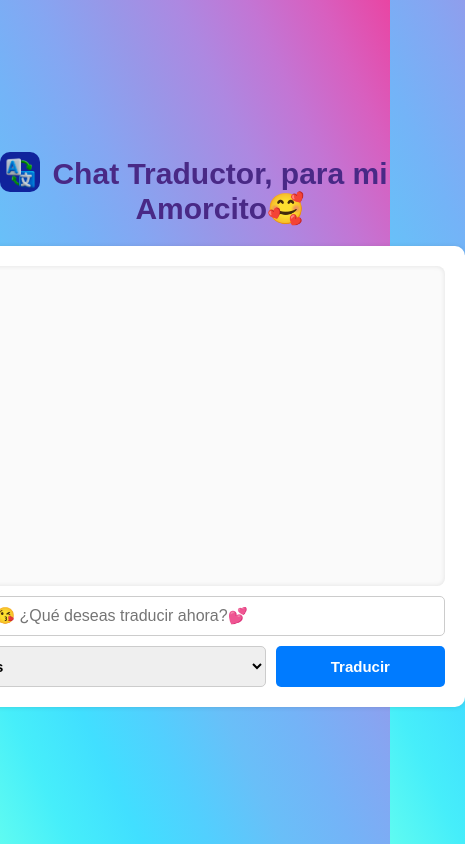
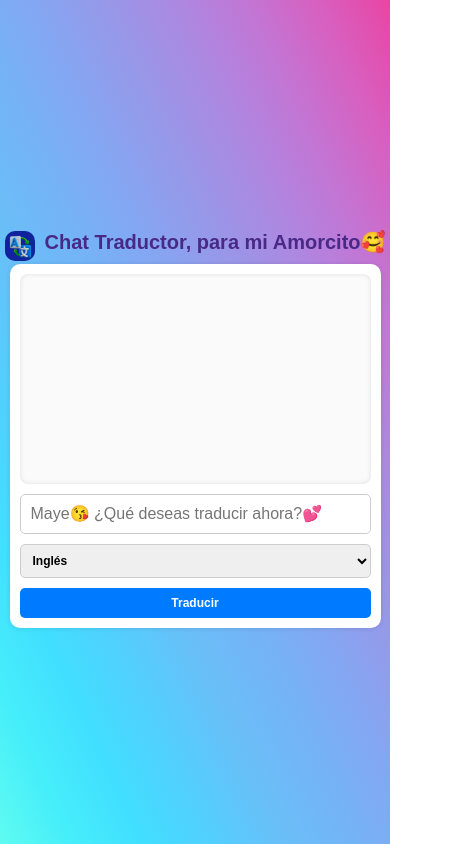
Before and after one commit to Manuel-Sanchez30/traductor, a website: page public/index.html in a window 390 px wide. Shown: the whole page, 465 px wide, since content can reach past the window. Drawn offline with Linux system fonts and the light colour scheme.

Commit message:
se actualiza mediaquerys en el archivo styles.css

```diff
--- a/public/assets/css/styles.css
+++ b/public/assets/css/styles.css
@@ -12,6 +12,7 @@ body{
     height: 100vh;
     margin: 0;
     padding: 0;
+    overflow-x: hidden;
 }
 
 .header__icon{
@@ -141,3 +142,61 @@ body{
 .chat__button:hover{
     background-color: #0a5bb2;
 }
+
+
+/* Teléfonos (pantallas menores a 600px) */
+@media (max-width: 600px) {
+    .chat {
+        width: 90vw;
+        padding: 1rem;
+    }
+
+    .chat__messages {
+        height: 20rem;
+        padding: 0.5rem;
+    }
+
+    .chat__message {
+        font-size: 1.4rem;
+        padding: 1rem;
+    }
+
+    .header__tittle {
+        font-size: 2rem;
+        margin-bottom: 1rem;
+    }
+
+    .header__icon {
+        height: 3rem;
+    }
+
+    .chat__select,
+    .chat__button {
+        font-size: 1.2rem;
+        padding: 0.8rem;
+    }
+
+    .chat__inputs {
+        flex-direction: column;
+    }
+}
+
+/* Tablets (600px a 900px) */
+@media (min-width: 601px) and (max-width: 900px) {
+    .chat {
+        width: 70vw;
+    }
+
+    .chat__message {
+        font-size: 1.6rem;
+    }
+
+    .header__tittle {
+        font-size: 2.5rem;
+    }
+
+    .chat__select,
+    .chat__button {
+        font-size: 1.3rem;
+    }
+}
```
